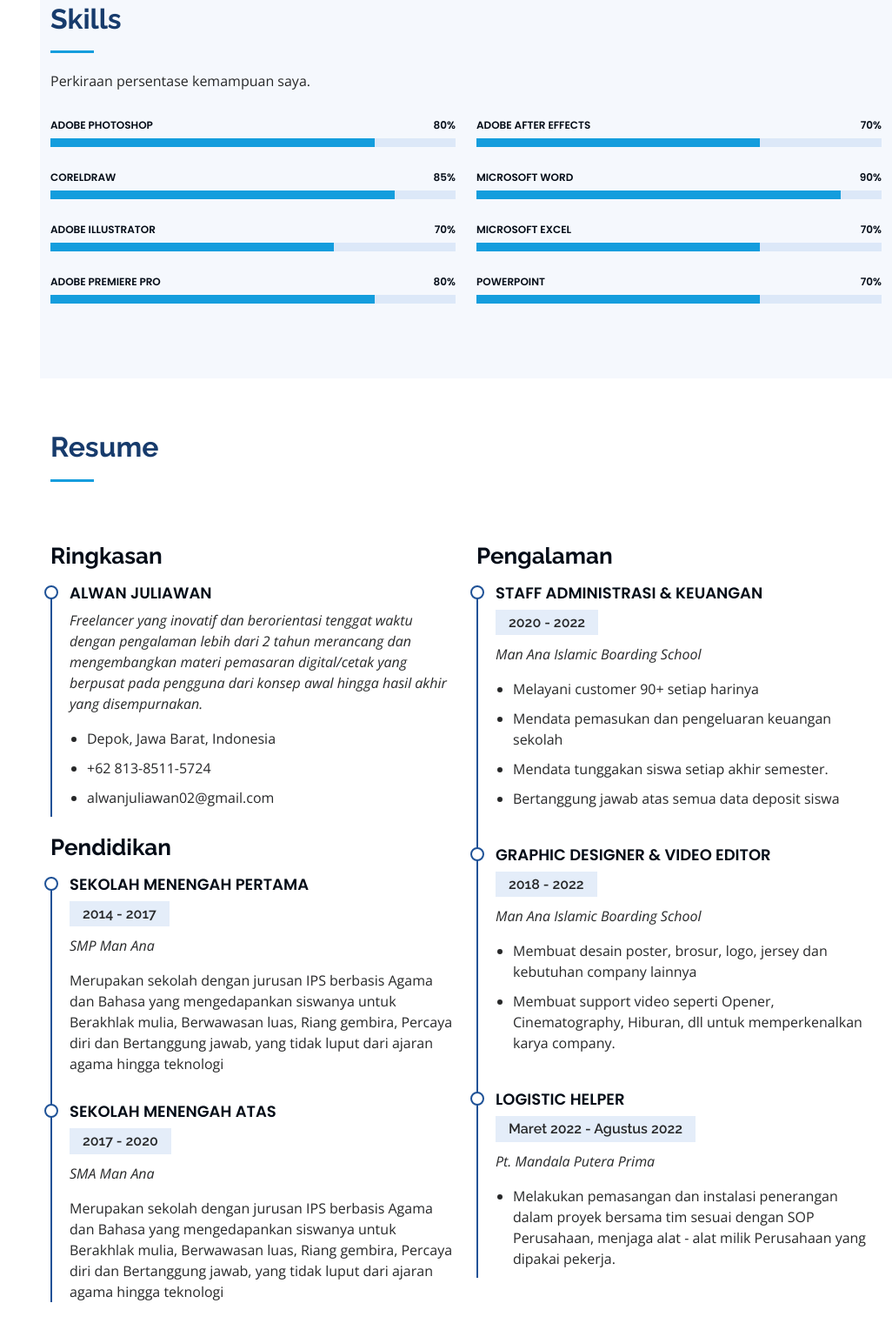
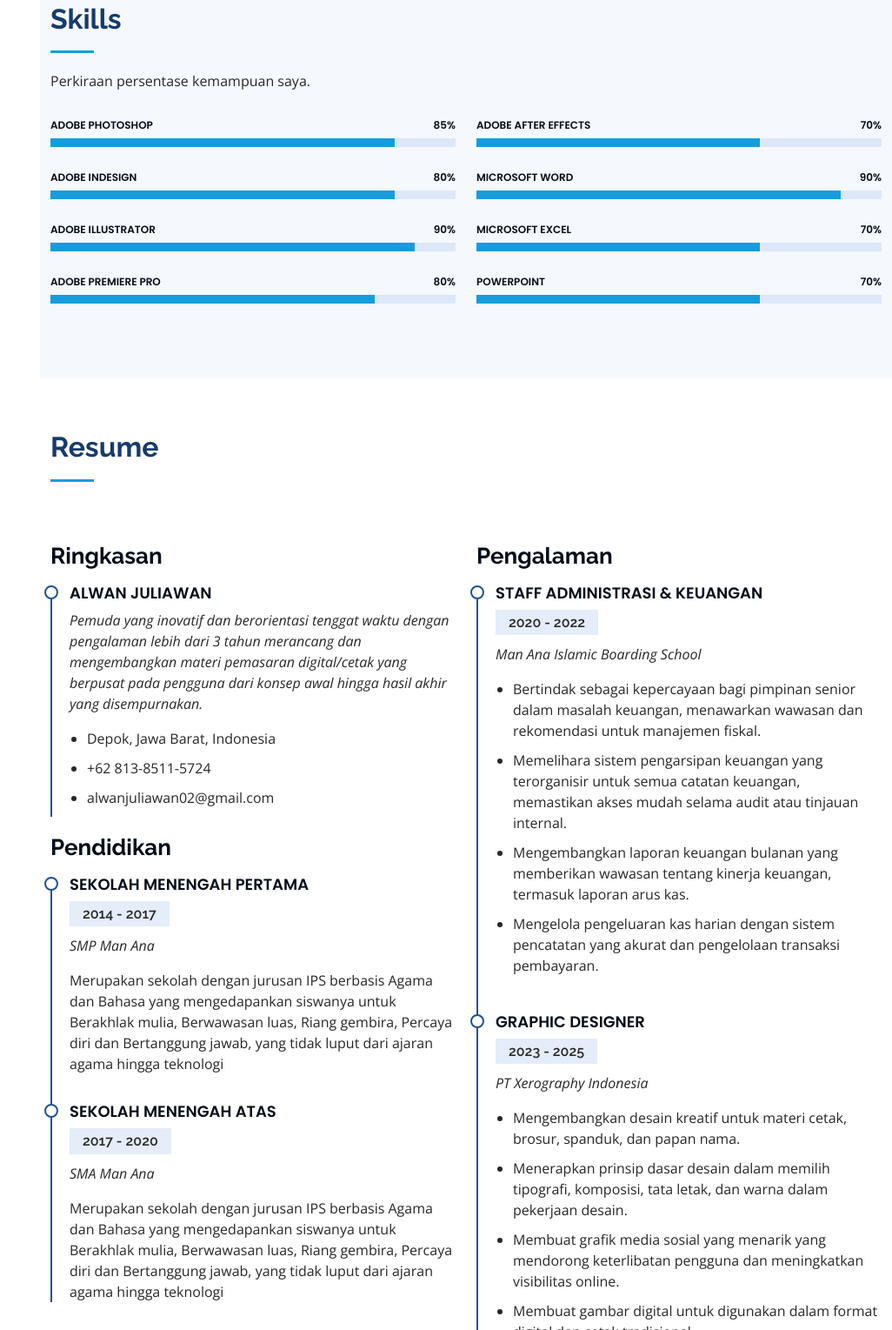
Before and after one commit to alwanjuliawan/alwanjuliawan.github.io, a plain HTML site: page index.html in a window 1280 px wide. Shown: the part 1909-3438 px from the top of the page at 87% size, without its empty margins (254-1280 px from the left). Drawn offline with nearby package versions, Linux system fonts and the light colour scheme.

Commit message:
first init github

```diff
--- a/index.html
+++ b/index.html
@@ -67,7 +67,7 @@
   <section id="hero" class="d-flex flex-column justify-content-center align-items-center">
     <div class="hero-container" data-aos="fade-in">
       <h1>Alwan Juliawan</h1>
-      <p>I'm <span class="typed" data-typed-items="Designer, Video Editor, Freelancer, Administrator"></span></p>
+      <p>I'm <span class="typed" data-typed-items="Designer, Video Editor, Product Development"></span></p>
     </div>
   </section><!-- End Hero -->
 
@@ -79,7 +79,7 @@
 
         <div class="section-title">
           <h2>About</h2>
-          <p>Hallo, Saya Alwan Juliawan merupakan kandidat berpengalaman selama 2 tahun lebih dalam bidang Desain Grafis dan Administrasi Keuangan. Memahami berbagai software desain seperti  Adobe Photoshop, Illustrator, CorelDraw. Memiliki keahlian di bidang branding, desain cover buku, desain kemasan produk, desain jersey dan desain media sosial.</p>
+          <p>Hallo, Saya Alwan Juliawan merupakan kandidat berpengalaman selama 3 tahun lebih dalam bidang Desain Grafis. Memahami berbagai software desain seperti  Adobe Photoshop, Illustrator, CorelDraw. Memiliki keahlian di bidang branding, desain packaging, desain buku, desain kemasan produk, desain jersey dan desain media sosial.</p>
         </div>
 
         <div class="row">
@@ -102,7 +102,7 @@
               </div>
               <div class="col-lg-6">
                 <ul>
-                  <li><i class="bi bi-chevron-right"></i> <strong>Age:</strong> <span>21</span></li>
+                  <li><i class="bi bi-chevron-right"></i> <strong>Age:</strong> <span>23</span></li>
                   <li><i class="bi bi-chevron-right"></i> <strong>Degree:</strong> <span>Senior High School</span></li>
                   <li><i class="bi bi-chevron-right"></i> <strong>Email:</strong> <span>alwanjuliawan02@gmail.com</span></li>
                   <li><i class="bi bi-chevron-right"></i> <strong>Freelance:</strong> <span>Available</span></li>
@@ -132,7 +132,7 @@
           <div class="col-lg-3 col-md-6 d-md-flex align-items-md-stretch" data-aos="fade-up">
             <div class="count-box">
               <i class="bi bi-emoji-smile"></i>
-              <span data-purecounter-start="0" data-purecounter-end="42" data-purecounter-duration="1" class="purecounter"></span>
+              <span data-purecounter-start="0" data-purecounter-end="90" data-purecounter-duration="1" class="purecounter"></span>
               <p><strong>Happy Clients</strong> pengakuan dari klien</p>
             </div>
           </div>
@@ -140,7 +140,7 @@
           <div class="col-lg-3 col-md-6 d-md-flex align-items-md-stretch" data-aos="fade-up" data-aos-delay="100">
             <div class="count-box">
               <i class="bi bi-journal-richtext"></i>
-              <span data-purecounter-start="0" data-purecounter-end="52" data-purecounter-duration="1" class="purecounter"></span>
+              <span data-purecounter-start="0" data-purecounter-end="117" data-purecounter-duration="1" class="purecounter"></span>
               <p><strong>Projects</strong> yang telah saya selesaikan</p>
             </div>
           </div>
@@ -148,8 +148,8 @@
           <div class="col-lg-3 col-md-6 d-md-flex align-items-md-stretch" data-aos="fade-up" data-aos-delay="200">
             <div class="count-box">
               <i class="bi bi-headset"></i>
-              <span data-purecounter-start="0" data-purecounter-end="1125" data-purecounter-duration="1" class="purecounter"></span>
-              <p><strong>Hours Of Support</strong> on Freelance</p>
+              <span data-purecounter-start="0" data-purecounter-end="8760" data-purecounter-duration="1" class="purecounter"></span>
+              <p><strong>Hours Of Support</strong> Graphic Design</p>
             </div>
           </div>
 
@@ -180,23 +180,23 @@
           <div class="col-lg-6" data-aos="fade-up">
 
             <div class="progress">
-              <span class="skill">Adobe Photoshop <i class="val">80%</i></span>
-              <div class="progress-bar-wrap">
-                <div class="progress-bar" role="progressbar" aria-valuenow="80" aria-valuemin="0" aria-valuemax="100"></div>
-              </div>
-            </div>
-
-            <div class="progress">
-              <span class="skill">CorelDRAW <i class="val">85%</i></span>
+              <span class="skill">Adobe Photoshop <i class="val">85%</i></span>
               <div class="progress-bar-wrap">
                 <div class="progress-bar" role="progressbar" aria-valuenow="85" aria-valuemin="0" aria-valuemax="100"></div>
               </div>
             </div>
 
             <div class="progress">
-              <span class="skill">Adobe Illustrator <i class="val">70%</i></span>
+              <span class="skill">Adobe Indesign <i class="val">80%</i></span>
               <div class="progress-bar-wrap">
-                <div class="progress-bar" role="progressbar" aria-valuenow="70" aria-valuemin="0" aria-valuemax="100"></div>
+                <div class="progress-bar" role="progressbar" aria-valuenow="85" aria-valuemin="0" aria-valuemax="100"></div>
+              </div>
+            </div>
+
+            <div class="progress">
+              <span class="skill">Adobe Illustrator <i class="val">90%</i></span>
+              <div class="progress-bar-wrap">
+                <div class="progress-bar" role="progressbar" aria-valuenow="90" aria-valuemin="0" aria-valuemax="100"></div>
               </div>
             </div>
 
@@ -260,7 +260,7 @@
             <h3 class="resume-title">Ringkasan</h3>
             <div class="resume-item pb-0">
               <h4>Alwan Juliawan</h4>
-              <p><em>Freelancer yang inovatif dan berorientasi tenggat waktu dengan pengalaman lebih dari 2 tahun merancang dan mengembangkan materi pemasaran digital/cetak yang berpusat pada pengguna dari konsep awal hingga hasil akhir yang disempurnakan.</em></p>
+              <p><em>Pemuda yang inovatif dan berorientasi tenggat waktu dengan pengalaman lebih dari 3 tahun merancang dan mengembangkan materi pemasaran digital/cetak yang berpusat pada pengguna dari konsep awal hingga hasil akhir yang disempurnakan.</em></p>
               <ul>
                 <li>Depok, Jawa Barat, Indonesia</li>
                 <li>+62 813-8511-5724</li>
@@ -289,31 +289,25 @@
               <h5>2020 - 2022</h5>
               <p><em>Man Ana Islamic Boarding School</em></p>
               <ul>
-                <li>Melayani customer 90+ setiap harinya</li>
-                <li>Mendata pemasukan dan pengeluaran keuangan sekolah</li>
-                <li>Mendata tunggakan siswa setiap akhir semester. </li>
-                <li>Bertanggung jawab atas semua data deposit siswa</li>
+                <li>Bertindak sebagai kepercayaan bagi pimpinan senior dalam masalah keuangan, menawarkan wawasan dan rekomendasi untuk manajemen fiskal.</li>
+                <li>Memelihara sistem pengarsipan keuangan yang terorganisir untuk semua catatan keuangan, memastikan akses mudah selama audit atau tinjauan internal.</li>
+                <li>Mengembangkan laporan keuangan bulanan yang memberikan wawasan tentang kinerja keuangan, termasuk laporan arus kas. </li>
+                <li>Mengelola pengeluaran kas harian dengan sistem pencatatan yang akurat dan pengelolaan transaksi pembayaran.</li>
               </ul>
             </div>
             <div class="resume-item">
-              <h4>Graphic Designer & Video Editor</h4>
-              <h5>2018 - 2022</h5>
-              <p><em>Man Ana Islamic Boarding School</em></p>
+              <h4>Graphic Designer</h4>
+              <h5>2023 - 2025</h5>
+              <p><em>PT Xerography Indonesia</em></p>
               <ul>
-                <li>Membuat desain poster, brosur, logo, jersey dan kebutuhan company lainnya</li>
-                <li>Membuat support video seperti Opener, Cinematography, Hiburan, dll untuk memperkenalkan karya company.</li>
+                <li>Mengembangkan desain kreatif untuk materi cetak, brosur, spanduk, dan papan nama.</li>
+                <li>Menerapkan prinsip dasar desain dalam memilih tipografi, komposisi, tata letak, dan warna dalam pekerjaan desain.</li>
+                <li>Membuat grafik media sosial yang menarik yang mendorong keterlibatan pengguna dan meningkatkan visibilitas online.</li>
+                <li>Membuat gambar digital untuk digunakan dalam format digital dan cetak tradisional.</li>
+                <li>Mengelola banyak proyek secara bersamaan, memastikan pengiriman hasil berkualitas tinggi sambil menjaga tenggat waktu yang ketat.</li>
               </ul>
             </div>
-            <div class="resume-item">
-              <h4>Logistic Helper</h4>
-              <h5>Maret 2022 - Agustus 2022</h5>
-              <p><em>Pt. Mandala Putera Prima</em></p>
-              <ul>
-                <li>Melakukan pemasangan dan instalasi penerangan dalam proyek bersama tim sesuai dengan SOP Perusahaan, menjaga alat - alat milik Perusahaan yang dipakai pekerja.</li>
-              </ul>
-            </div>
-          </div>
-        </div>
+
 
       </div>
     </section><!-- End Resume Section -->
```
Also changed, not shown: assets/img/profile-img3.jpg (added), 2 other files.
